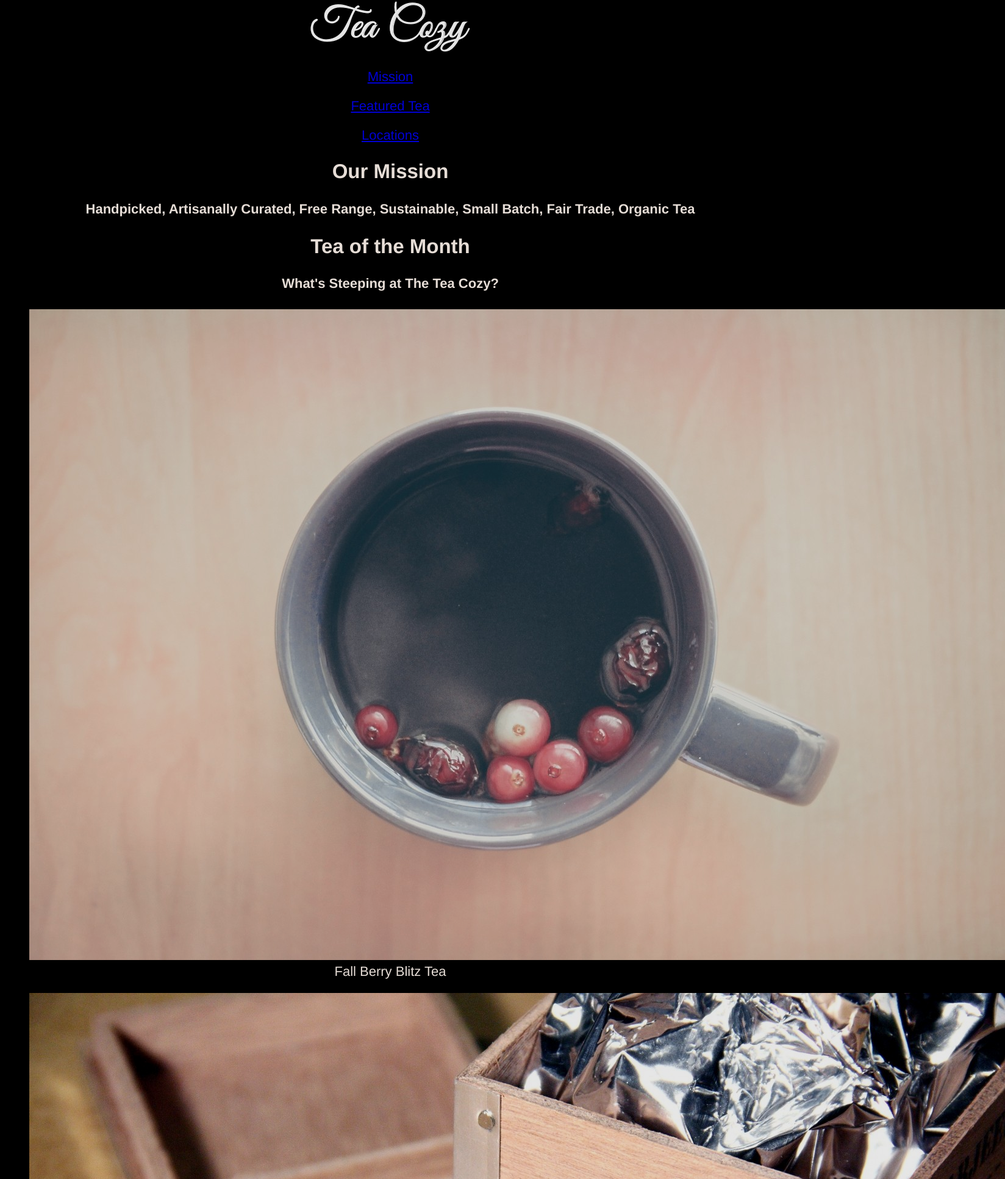
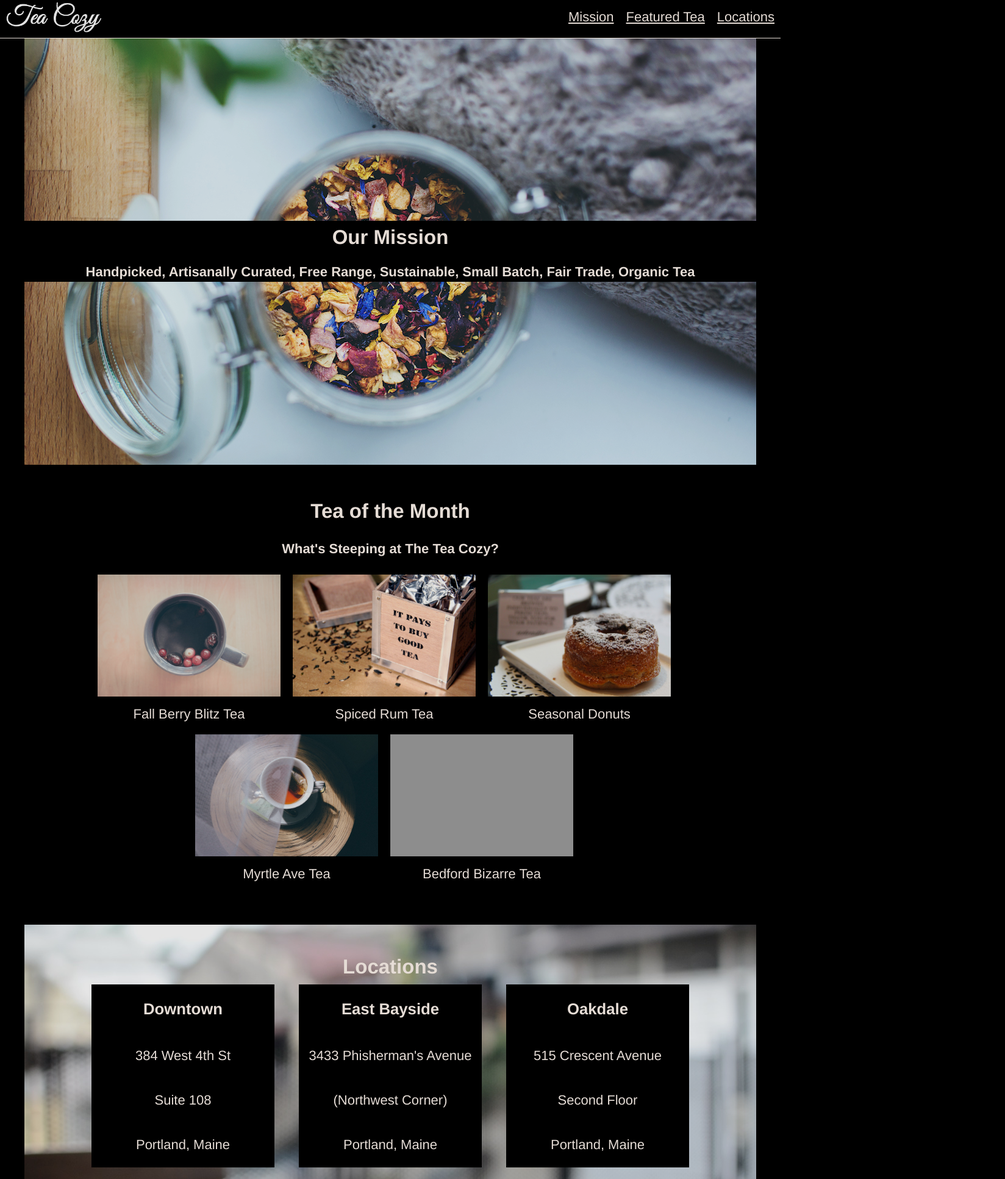
Before and after one commit to audrius59/TeaCozy, a plain HTML site: page index.html in a window 1280 px wide. Shown: the part 7-1940 px from the top of the page at 61% size, 1648 px wide, since content can reach past the window. Drawn offline with Linux system fonts and the light colour scheme; grey boxes are pictures that could not be loaded.

Commit message:
Css styling added

```diff
--- a/index.html
+++ b/index.html
@@ -11,22 +11,24 @@
     <header>
 	  <img src="recources/images/img-tea-cozy-logo.png" alt="Tea Cozy Logo" />
 	  <nav>
-		<p><a href="#">Mission</a></p>
-		<p><a href="#">Featured Tea</a></p>
-		<p><a href="#">Locations</a></p>
+		<p><a href="#mission-link">Mission</a></p>
+		<p><a href="#featured-link">Featured Tea</a></p>
+		<p><a href="#location-link">Locations</a></p>
 	  </nav>
 	</header>
 
 	<div class="content">
 
 	  <!-- Mision section -->
-	  <section class="mision">
+	  <section class="mission" id="mission-link">
+		<div class="mission-cont">
 	    <h2>Our Mission</h2>
 		<h4>Handpicked, Artisanally Curated, Free Range, Sustainable, Small Batch, Fair Trade, Organic Tea</h4>
+		</div>
 	  </section>
 
 	  <!-- Featured section -->
-	  <section class="featured">
+	  <section class="featured" id="featured-link">
 		<div>
 		  <h2>Tea of the Month</h2>
 		  <h4>What's Steeping at The Tea Cozy?</h4>
@@ -56,26 +58,26 @@
 	  </section>
 
 	  <!-- Location section -->
-	  <section class="locations">
+	  <section class="locations" id="location-link">
 		<h2>Locations</h2>
-		<div>
+		<div class="location-info">
 		  <div>
 			<h3>Downtown</h3>
-			<span>384 West 4th St</span>
-			<span>Suite 108</span>
-			<span>Portland, Maine</span>
+			<p>384 West 4th St</p>
+			<p>Suite 108</p>
+			<p>Portland, Maine</p>
 		  </div>
-		  <div>
+		  <div class="location-item">
 			<h3>East Bayside</h3>
-			<span>3433 Phisherman's Avenue</span>
-			<span>(Northwest Corner)</span>
-			<span>Portland, Maine</span>
+			<p>3433 Phisherman's Avenue</p>
+			<p>(Northwest Corner)</p>
+			<p>Portland, Maine</p>
 		  </div>
 		  <div>
 			<h3>Oakdale</h3>
-			<span>515 Crescent Avenue</span>
-			<span>Second Floor</span>
-			<span>Portland, Maine</span>
+			<p>515 Crescent Avenue</p>
+			<p>Second Floor</p>
+			<p>Portland, Maine</p>
 		  </div>
 		</div>
 	  </section>
@@ -88,7 +90,7 @@
 
 	   <!-- Footer section -->
 	  <footer>
-        <p>copyright The Tea Cozy 2017</p>
+        <small>copyright The Tea Cozy 2017</small>
 	  </footer>
   </body>
 </html>
--- a/recources/css/index.css
+++ b/recources/css/index.css
@@ -5,4 +5,124 @@ body {
 	background-color: black;
 	opacity: 0.9;
 	text-align: center;
+	display: flex;
+	flex-direction: column;
+	margin: auto;
 }
+header {
+	display: flex;
+	height: 69px;
+	align-items: center;
+	justify-content: space-between;
+	position: fixed;
+	width: 100%;
+	z-index: 1;
+	background: black;
+	border-bottom: 1px solid seashell;
+
+}
+header img {
+	padding-left: 10px;
+	height: 50px;
+
+}
+nav {
+	display: inline-flex;
+	flex-grow: 1;
+	justify-content: flex-end;
+}
+nav p {
+	padding: 0 10px;
+}
+a {
+	color: inherit;
+}
+.content {
+	margin-top: 69px;
+	display: flex;
+	flex-direction: column;
+}
+section {
+	display: flex;
+	flex-direction: column;
+}
+.mission {
+	margin: 0 auto;
+	height: 700px;
+	width: 1200px;
+	background-image: url(/recources/images/img-mission-background.jpg);
+}
+.mission-cont {
+	display: flex;
+	flex-direction: column;
+	justify-content: space-around;
+	align-content: center;
+	margin: auto 0;
+	background: black;
+	height: 100px;
+	line-height: 0;
+
+}
+.featured {
+	margin-bottom: 50px;
+}
+.featured h2 {
+	padding-top: 30px;
+}
+.thumbnails {
+	display: flex;
+	flex-wrap: wrap;
+	justify-content: center;
+	flex-direction: row;
+	width: 1000px;
+	margin: 0 auto;
+
+}
+figure img {
+	height: 200px;
+	width: 300px;
+	margin-bottom: 10px;
+}
+figure {
+	margin: 0 20px 20px 0;
+	padding: 0;
+}
+figure figcaption {
+	margin-top: 0;
+}
+.locations {
+	height: 500px;
+	width: 1200px;
+	background-image: url(/recources/images/img-locations-background.jpg);
+	margin: 0 auto;
+}
+.location-info {
+	display: inline-flex;
+	justify-content: center;
+}
+.location-info div {
+	display: flex;
+	flex-direction: column;
+	justify-content: space-around;
+	line-height: 0;
+	height: 300px;
+	width: 300px;
+	background: black;
+	opacity: 1;
+}
+.locations h2 {
+	margin-top: 50px;
+	margin-bottom: 10px;
+}
+.location-item {
+	margin: 0 40px;
+}
+.contact {
+	height: 200px;
+	justify-content: space-around;
+	margin-top: 10px;
+}
+footer {
+	text-align: left;
+	margin-left: 20px;
+}
```
